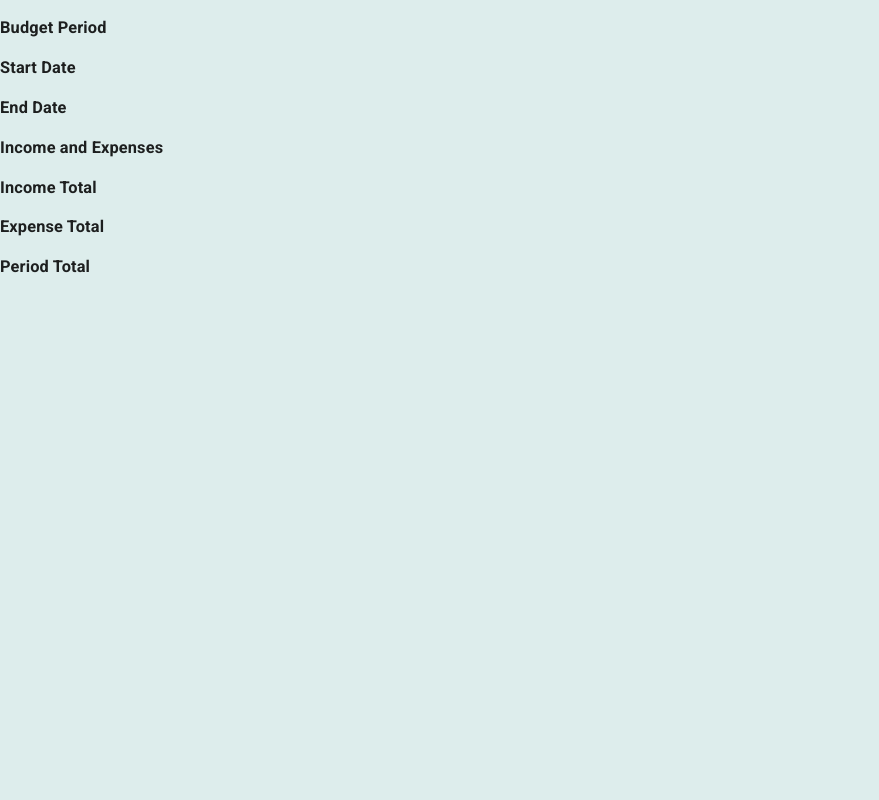
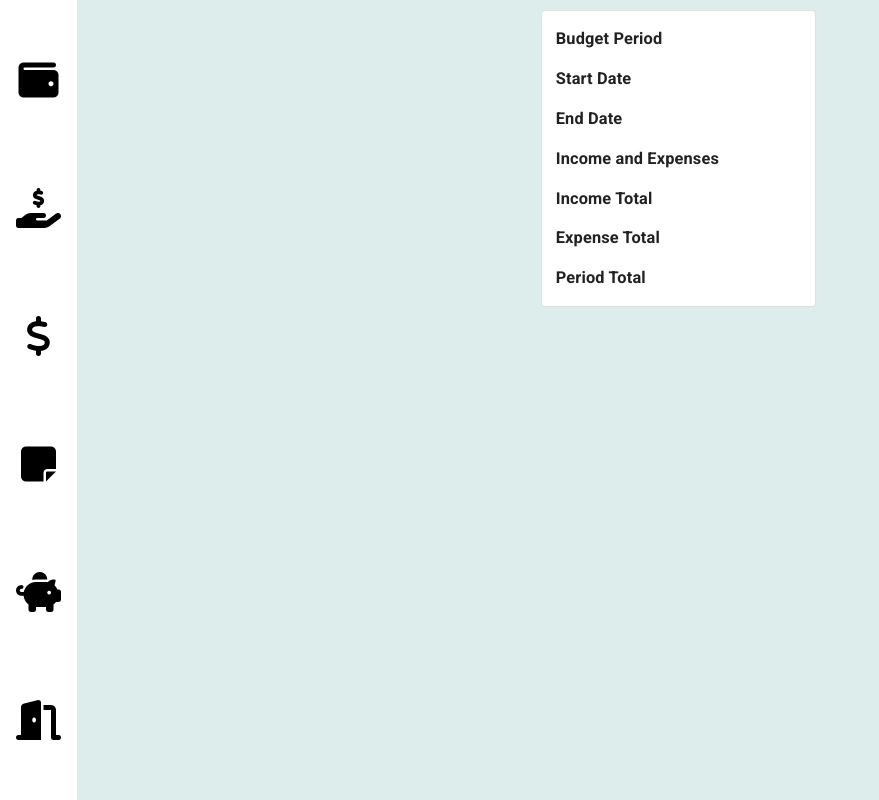
Before and after one commit to springbreak2020/SBFrontEnd, a React (Create React App) app in the folder sbfe/: page /Budgets in a window 1280 px wide. Shown: the whole page, without its empty margins (0-879 px from the left). Built offline with nearby package versions, Linux system fonts and the light colour scheme.

Commit message:
Styled budgets table.

```diff
--- a/sbfe/src/components/budgets/Budgets.js
+++ b/sbfe/src/components/budgets/Budgets.js
@@ -1,8 +1,33 @@
 import React from "react";
 
+import { makeStyles } from "@material-ui/core/styles";
+import Card from "@material-ui/core/Card";
+import Typography from "@material-ui/core/Typography";
+
+import Sidebar from "../sidebar/Sidebar";
+
+import "./budgets.css";
+
+const useStyles = makeStyles({
+  root: {
+    minWidth: 275,
+    height: "fit-content",
+    margin: "10px auto",
+  },
+  text: {
+    textAlign: "left",
+    margin: "0 auto",
+    width: "90%",
+  },
+});
+
 export const Budgets = () => {
-    return(
-        <div>
+  const classes = useStyles();
+  return (
+    <div className="budget-body">
+      <Sidebar />
+      <Card className={classes.root} variant="outlined">
+        <Typography variant="body2" className={classes.text}>
           <h3>Budget Period</h3>
           {/* link to budget Period */}
           <h3>Start Date</h3>
@@ -17,9 +42,11 @@ export const Budgets = () => {
           {/* link to Expense Total */}
           <h3>Period Total</h3>
           {/* link to period total */}
+        </Typography>
+      </Card>
     </div>
-    )
-}
+  );
+};
 
 // All of the fields on this table populate from other fields and TableS.
 // None of it can be edited from this screen.
--- a/sbfe/src/components/budgets/budgets.css
+++ b/sbfe/src/components/budgets/budgets.css
@@ -1,7 +1,3 @@
-.flex-items {
+.budget-body {
   display: flex;
 }
-
-.page {
-  padding: 2rem;
-}
```
Lines whose indentation alone changed are shown as unchanged.
